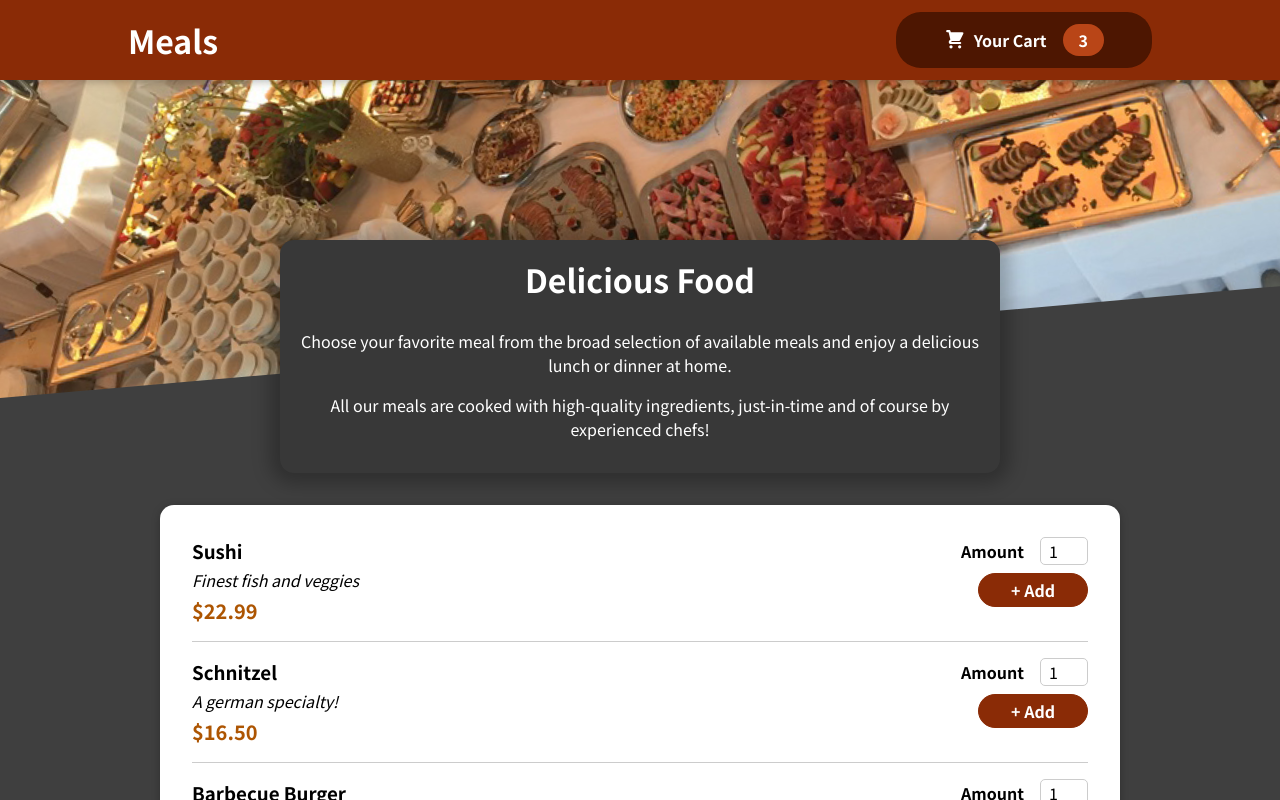
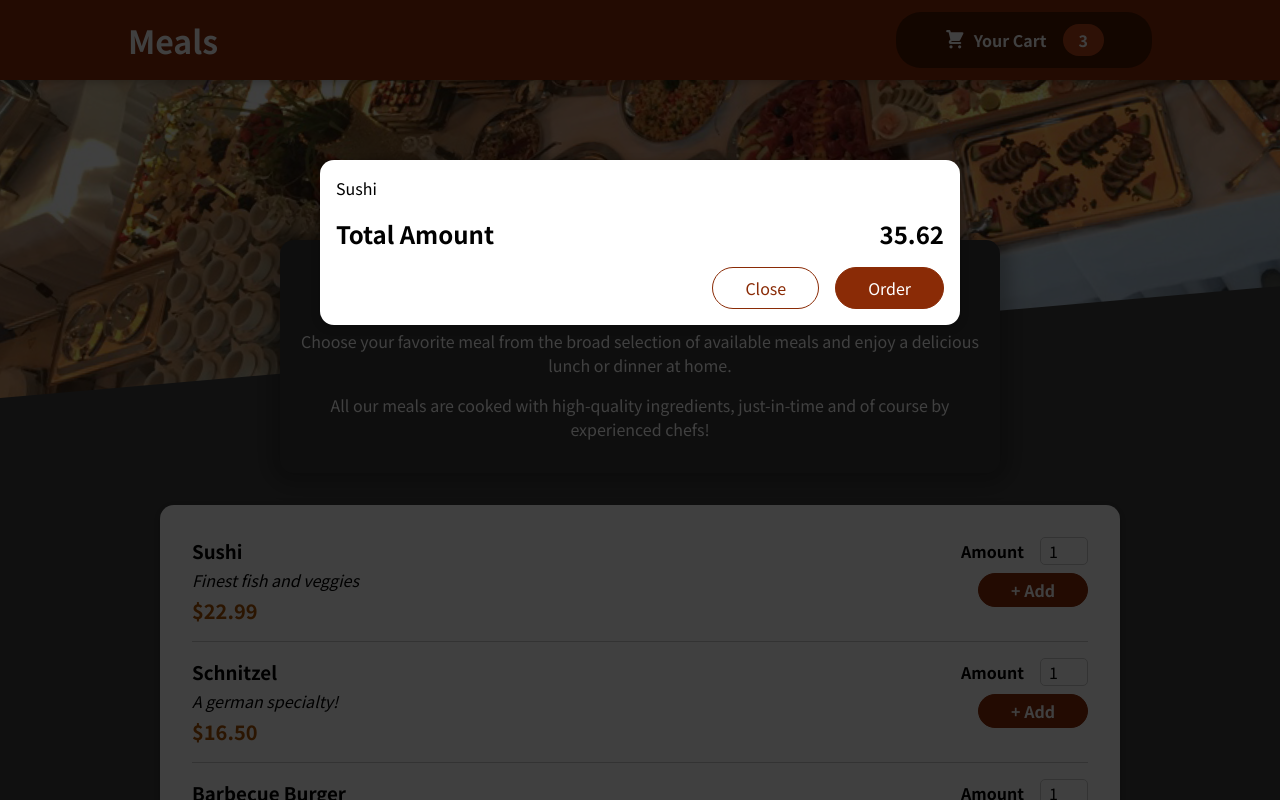
Before and after one commit to lelcruz/FoodOrderApp, a React (Create React App) app: page / in a window 1280 px wide. Shown: the top 800 px of the page. Built offline with nearby package versions, Linux system fonts and the light colour scheme.

Commit message:
Adding a modal

```diff
--- a/public/index.html
+++ b/public/index.html
@@ -28,6 +28,7 @@
   </head>
   <body>
     <noscript>You need to enable JavaScript to run this app.</noscript>
+    <div id="overlays"></div>
     <div id="root"></div>
     <!--
       This HTML file is a template.
--- a/src/App.js
+++ b/src/App.js
@@ -1,10 +1,12 @@
 import Header from "./Components/Layout/Header";
 import {Fragment} from "react";
 import Meals from "./Components/Meals/Meals";
+import Cart from "./Components/Cart/Cart";
 
 function App() {
   return (
     <Fragment>
+        <Cart/>
         <Header/>
         <main>
            <Meals/>
--- a/src/Components/Cart/Cart.js
+++ b/src/Components/Cart/Cart.js
@@ -1,25 +1,26 @@
 import classes from './Cart.module.css';
+import Modal from "../UI/Modal";
 
 const Cart = props =>{
     const cartItems = (
-      <ul className={classes['cartItems']}>
-          {[{id: 'c1', amount: 2, price: 12.99}].map((item) => (
-          <li>{item.name}</li>
-          ))}
-      </ul>
+        <ul className={classes['cart-items']}>
+            {[{ id: 'c1', name: 'Sushi', amount: 2, price: 12.99}].map((item) => (
+                <li>{item.name}</li>
+            ))}
+        </ul>
     );
     return(
-        <div>
+        <Modal>
             {cartItems}
             <div className={classes.total}>
                 <span>Total Amount</span>
                 <span>35.62</span>
             </div>
-            <div>
-                <button className={classes['buttonAlt']}>Close</button>
+            <div className={classes.actions}>
+                <button className={classes['button--alt']}>Close</button>
                 <button className={classes.button}>Order</button>
             </div>
-        </div>
+        </Modal>
     );
 };
 
--- /dev/null
+++ b/src/Components/UI/Modal.js
@@ -0,0 +1,31 @@
+import classes from './Modal.module.css';
+import {Fragment} from "react";
+import ReactDOM from 'react-dom';
+
+const Backdrop = props => {
+    return(
+        <div className={classes.backdrop}></div>
+    );
+};
+
+const ModalOverlay = props => {
+    return(
+        <div className={classes.modal}>
+            <div className={classes.content}>{props.children}</div>
+        </div>
+
+    );
+};
+
+const portalElement = document.getElementById('overlays');
+const Modal = props => {
+    return(
+        <Fragment>
+            {ReactDOM.createPortal(<Backdrop/>, portalElement)}
+            {ReactDOM.createPortal(<ModalOverlay>{props.children}</ModalOverlay>,
+            portalElement)}
+        </Fragment>
+    )
+};
+
+export default Modal;
--- /dev/null
+++ b/src/Components/UI/Modal.module.css
@@ -0,0 +1,40 @@
+.backdrop {
+  position: fixed;
+  top: 0;
+  left: 0;
+  width: 100%;
+  height: 100vh;
+  z-index: 20;
+  background-color: rgba(0, 0, 0, 0.75);
+}
+
+.modal {
+  position: fixed;
+  top: 20vh;
+  left: 5%;
+  width: 90%;
+  background-color: white;
+  padding: 1rem;
+  border-radius: 14px;
+  box-shadow: 0 2px 8px rgba(0, 0, 0, 0.25);
+  z-index: 30;
+  animation: slide-down 300ms ease-out forwards;
+}
+
+@media (min-width: 768px) {
+  .modal {
+    width: 40rem;
+    left: calc(50% - 20rem);
+  }
+}
+
+@keyframes slide-down {
+  from {
+    opacity: 0;
+    transform: translateY(-3rem);
+  }
+  to {
+    opacity: 1;
+    transform: translateY(0);
+  }
+}
```
